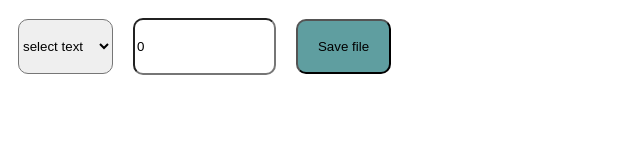
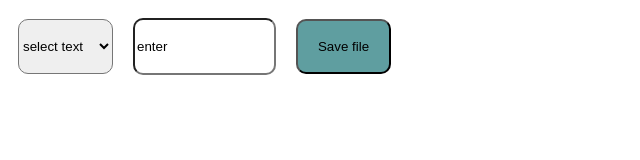
Before and after one commit to MikhailPerevyazko/Tauri_Vue_Test_Menu, a Vue app: page / in a window 1280 px wide. Shown: the top 160 px of the page, without its empty margins (0-640 px from the left). Built offline with nearby package versions, Linux system fonts and the light colour scheme.

Commit message:
button is working

```diff
--- a/src-tauri/tauri.conf.json
+++ b/src-tauri/tauri.conf.json
@@ -20,6 +20,10 @@
         "save": true
       },
       "all": true,
+      "fs" : {
+        "all" : true,
+        "scope" : ["**"]
+      },
       "shell": {
         "all": true,
         "open": true
--- a/src/App.vue
+++ b/src/App.vue
@@ -4,12 +4,12 @@ import { save } from '@tauri-apps/api/dialog';
 import { ref } from 'vue';
 import { invoke } from "@tauri-apps/api/tauri";
 
-const selected = ref(0);
+const selected = ref('enter');
 const options = [
-  { name: 'select text', id: 0 },
-  { name: 'book1', id: 1 },
-  { name: 'book2', id: 2 },
-  { name: 'book3', id: 3 }
+  { name: 'select text', id: 'enter' },
+  { name: 'book1', id: 'a'} ,
+  { name: 'book2', id: 'b'},
+  { name: 'book3', id: 'c'}
 ];
 
 const message = ref(selected);
```
Also changed, not shown: src-tauri/save.txt (added).
